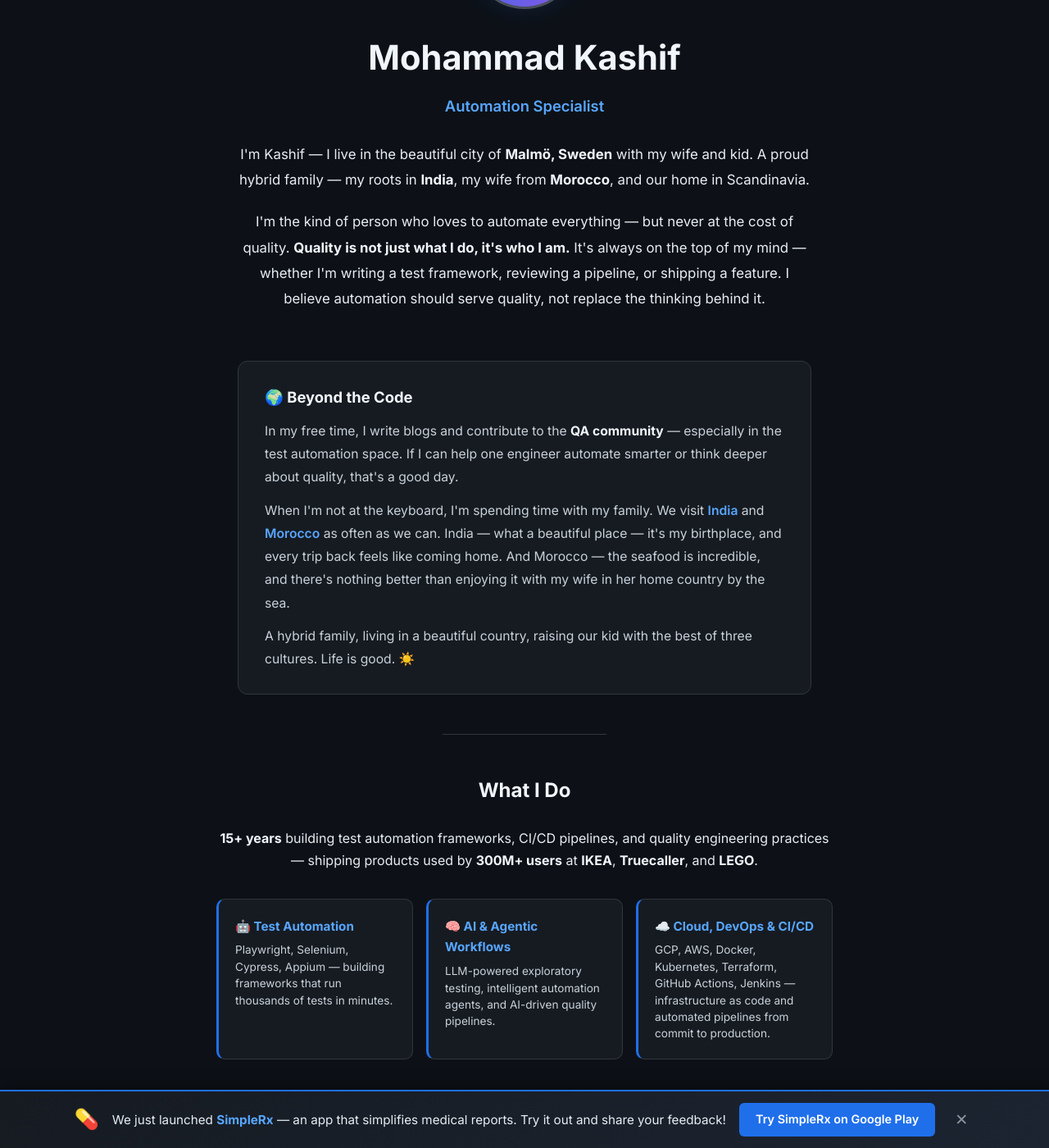
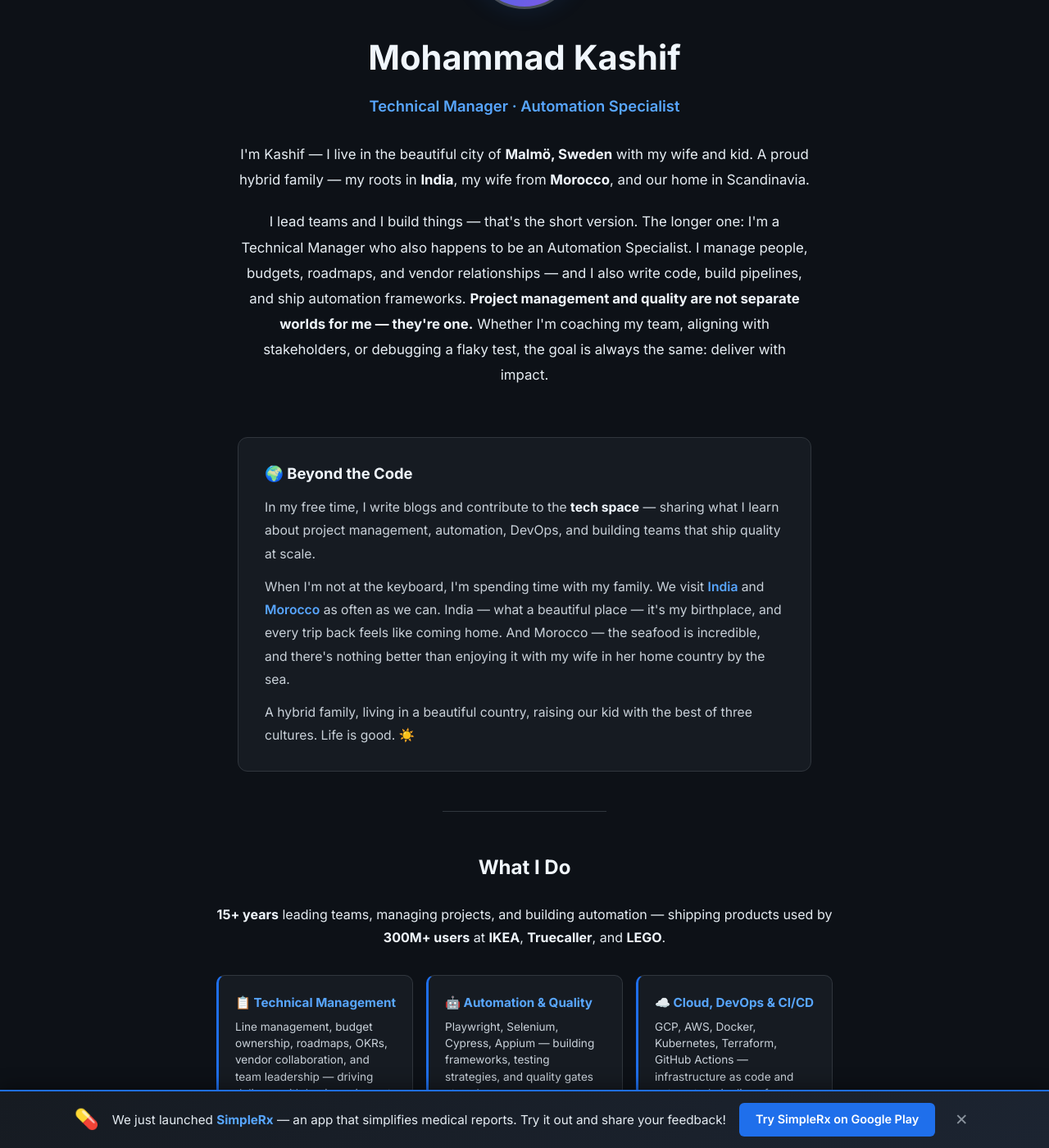
Before and after one commit to ascertain/ascertain.github.io, a Jekyll site: the page built from index.html, in a window 1280 px wide and 1400 px high, scrolled down 303 px. Shown: the whole window at 82% size. Built offline with Jekyll 4.4.1, drawn with Linux system fonts in a browser that asks for light colours; the list of posts is cut into pages by our own code.

Commit message:
update: homepage to Technical Manager + Automation Specialist hybrid

```diff
--- a/index.html
+++ b/index.html
@@ -265,7 +265,7 @@ keywords:
 <div class="hero-home">
   <div class="avatar">MK</div>
   <h1>Mohammad Kashif</h1>
-  <p class="tagline">Automation Specialist</p>
+  <p class="tagline">Technical Manager · Automation Specialist</p>
 
   <p class="intro">
     I'm Kashif — I live in the beautiful city of <strong>Malmö, Sweden</strong> with my wife and kid.
@@ -274,19 +274,20 @@ keywords:
   </p>
 
   <p class="intro">
-    I'm the kind of person who loves to automate everything — but never at the cost of quality.
-    <strong>Quality is not just what I do, it's who I am.</strong> It's always on the top of my mind —
-    whether I'm writing a test framework, reviewing a pipeline, or shipping a feature.
-    I believe automation should serve quality, not replace the thinking behind it.
+    I lead teams and I build things — that's the short version. The longer one: I'm a Technical Manager
+    who also happens to be an Automation Specialist. I manage people, budgets, roadmaps, and vendor
+    relationships — and I also write code, build pipelines, and ship automation frameworks.
+    <strong>Project management and quality are not separate worlds for me — they're one.</strong>
+    Whether I'm coaching my team, aligning with stakeholders, or debugging a flaky test,
+    the goal is always the same: deliver with impact.
   </p>
 </div>
 
 <div class="personal-section">
   <h3>🌍 Beyond the Code</h3>
   <p>
-    In my free time, I write blogs and contribute to the <strong>QA community</strong> — especially
-    in the test automation space. If I can help one engineer automate smarter or think deeper about
-    quality, that's a good day.
+    In my free time, I write blogs and contribute to the <strong>tech space</strong> — sharing what I learn
+    about project management, automation, DevOps, and building teams that ship quality at scale.
   </p>
   <p>
     When I'm not at the keyboard, I'm spending time with my family. We visit
@@ -306,23 +307,23 @@ keywords:
 <h2 class="section-title">What I Do</h2>
 
 <p class="intro" style="text-align: center;">
-  <strong>15+ years</strong> building test automation frameworks, CI/CD pipelines, and quality engineering
-  practices — shipping products used by <strong>300M+ users</strong> at
+  <strong>15+ years</strong> leading teams, managing projects, and building automation —
+  shipping products used by <strong>300M+ users</strong> at
   <strong>IKEA</strong>, <strong>Truecaller</strong>, and <strong>LEGO</strong>.
 </p>
 
 <div class="expertise-grid">
   <div class="expertise-item">
-    <h4>🤖 Test Automation</h4>
-    <p>Playwright, Selenium, Cypress, Appium — building frameworks that run thousands of tests in minutes.</p>
+    <h4>📋 Technical Management</h4>
+    <p>Line management, budget ownership, roadmaps, OKRs, vendor collaboration, and team leadership — driving delivery with business impact.</p>
   </div>
   <div class="expertise-item">
-    <h4>🧠 AI & Agentic Workflows</h4>
-    <p>LLM-powered exploratory testing, intelligent automation agents, and AI-driven quality pipelines.</p>
+    <h4>🤖 Automation & Quality</h4>
+    <p>Playwright, Selenium, Cypress, Appium — building frameworks, testing strategies, and quality gates at scale.</p>
   </div>
   <div class="expertise-item">
     <h4>☁️ Cloud, DevOps & CI/CD</h4>
-    <p>GCP, AWS, Docker, Kubernetes, Terraform, GitHub Actions, Jenkins — infrastructure as code and automated pipelines from commit to production.</p>
+    <p>GCP, AWS, Docker, Kubernetes, Terraform, GitHub Actions — infrastructure as code and automated pipelines from commit to production.</p>
   </div>
 </div>
 
```
